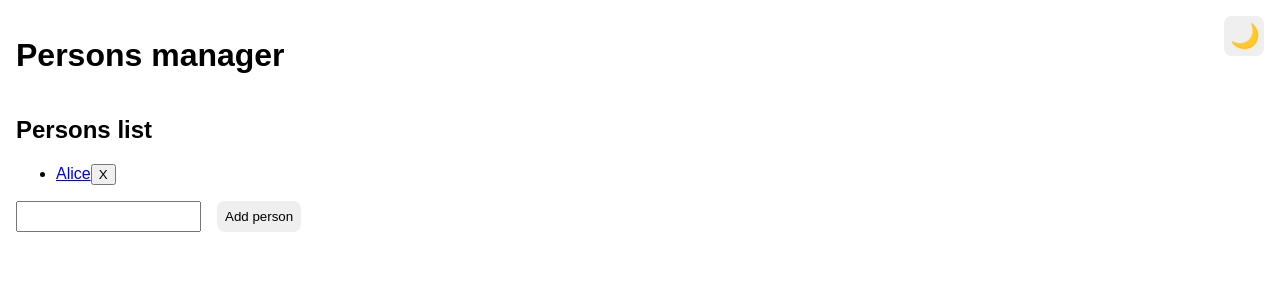
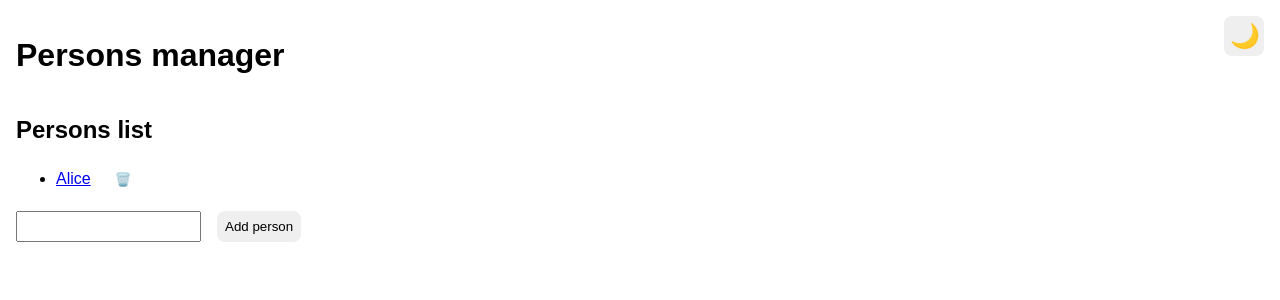
Before and after one commit to antoinechassagne/react-introduction, a React (Vite) app: page / in a window 1280 px wide. Shown: the top 300 px of the page. Built offline with nearby package versions, Linux system fonts and the light colour scheme.

Commit message:
feat: improve deletion button

```diff
--- a/src/components/PersonsList.jsx
+++ b/src/components/PersonsList.jsx
@@ -13,7 +13,9 @@ const PersonsList = ({ persons, onDelete }) => {
             <Link to={`/persons/${person.id}`}>
               {person.name}
             </Link>
-            <Button onClick={() => onDelete(person.id)}>X</Button>
+            <Button onClick={() => onDelete(person.id)} className="trash">
+              🗑️
+            </Button>
           </>
         </li>
       ))}
--- a/src/index.css
+++ b/src/index.css
@@ -45,3 +45,12 @@ form button {
   background-color: #fff;
   color: #000;
 }
+
+.trash {
+  border: none;
+  border-radius: 0.5rem;
+  padding: 0.5rem;
+  margin-left: 1rem;
+  background: none;
+  cursor: pointer;
+}
```
